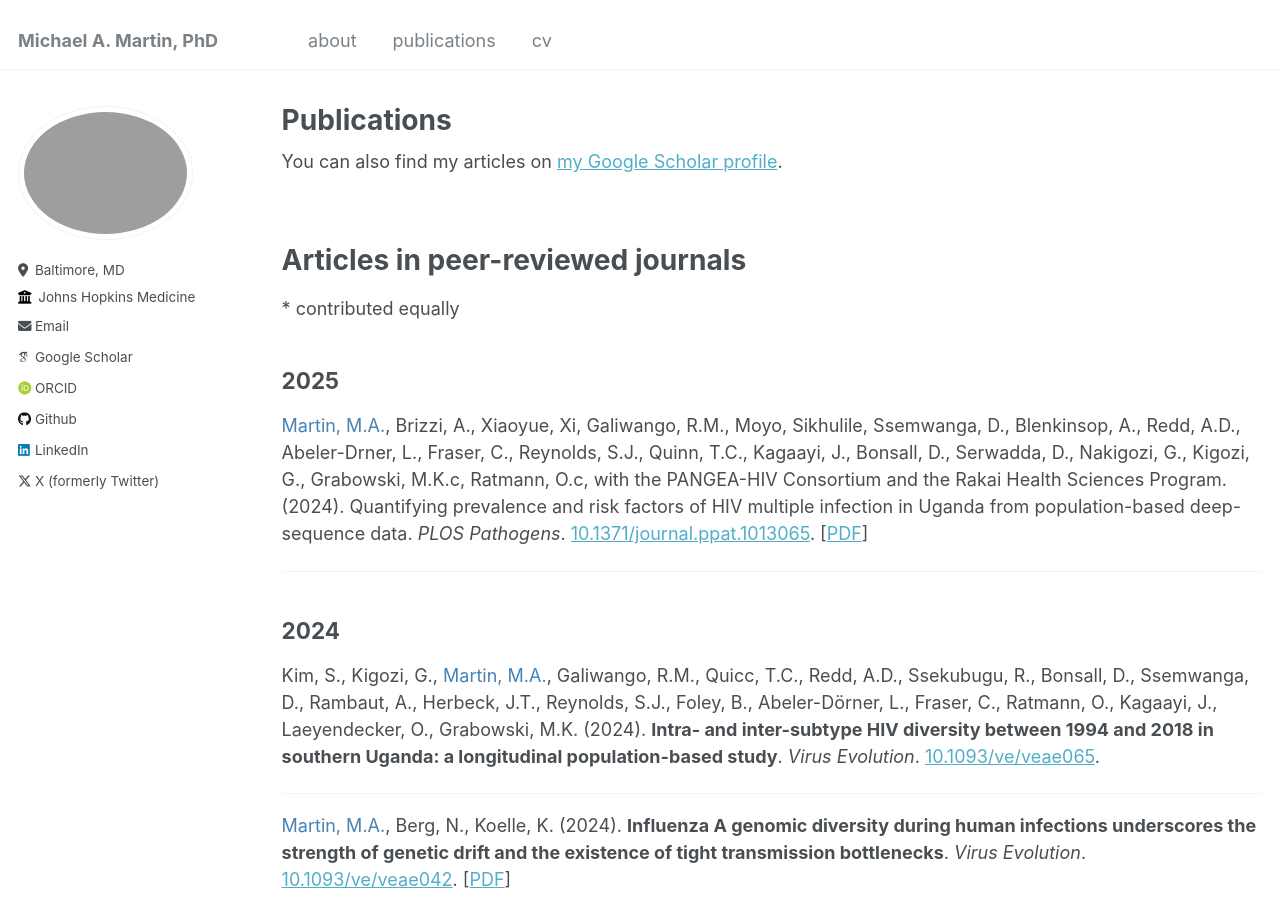
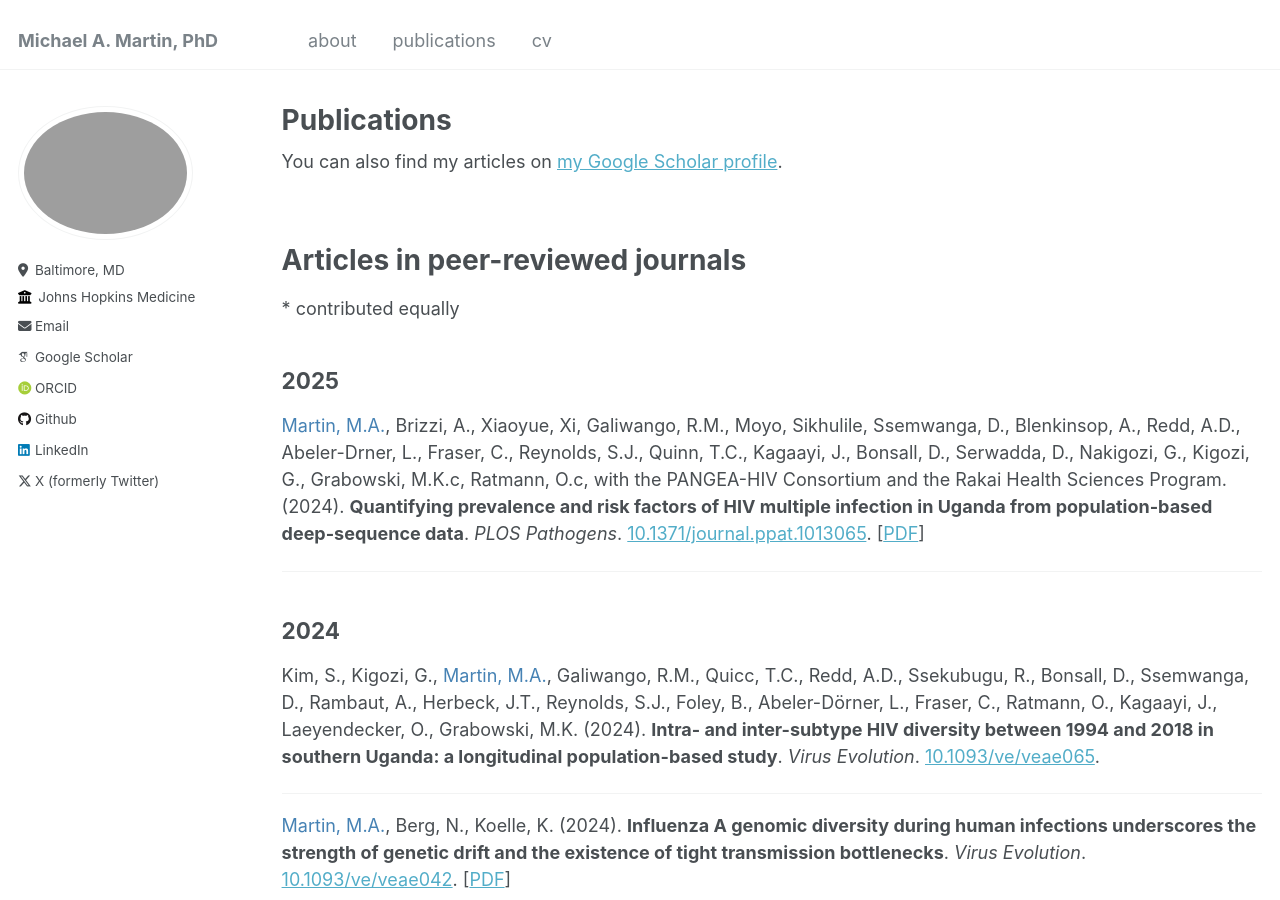
Before and after one commit to m-a-martin/m-a-martin.github.io, a Jekyll site: the page built from _pages/publications.md, in a window 1280 px wide and 900 px high. Built offline with Jekyll 4.4.1, drawn with Linux system fonts in a browser that asks for light colours; some web fonts are replaced.

```diff
--- a/_pages/publications.md
+++ b/_pages/publications.md
@@ -17,8 +17,8 @@ author_profile: true
 <span style="color:steelblue">Martin, M.A.</span>, Brizzi, A., Xiaoyue, Xi, Galiwango, R.M., Moyo, Sikhulile, Ssemwanga, D., Blenkinsop, A., Redd,
 A.D., Abeler-Drner, L., Fraser, C., Reynolds, S.J., Quinn, T.C., Kagaayi, J., Bonsall, D., Serwadda, D.,
 Nakigozi, G., Kigozi, G., Grabowski, M.K.c, Ratmann, O.c, with the PANGEA-HIV Consortium and the Rakai
-Health Sciences Program. (2024). Quantifying prevalence and risk factors of HIV multiple infection in Uganda
-from population-based deep-sequence data. *PLOS Pathogens*. [10.1371/journal.ppat.1013065](https://doi.org/10.1371/journal.ppat.1013065
+Health Sciences Program. (2024). **Quantifying prevalence and risk factors of HIV multiple infection in Uganda
+from population-based deep-sequence data**. *PLOS Pathogens*. [10.1371/journal.ppat.1013065](https://doi.org/10.1371/journal.ppat.1013065
 ). \[[PDF](https://m-a-martin.github.io/files/hiv_mi.pdf)]
 
 ---
```
